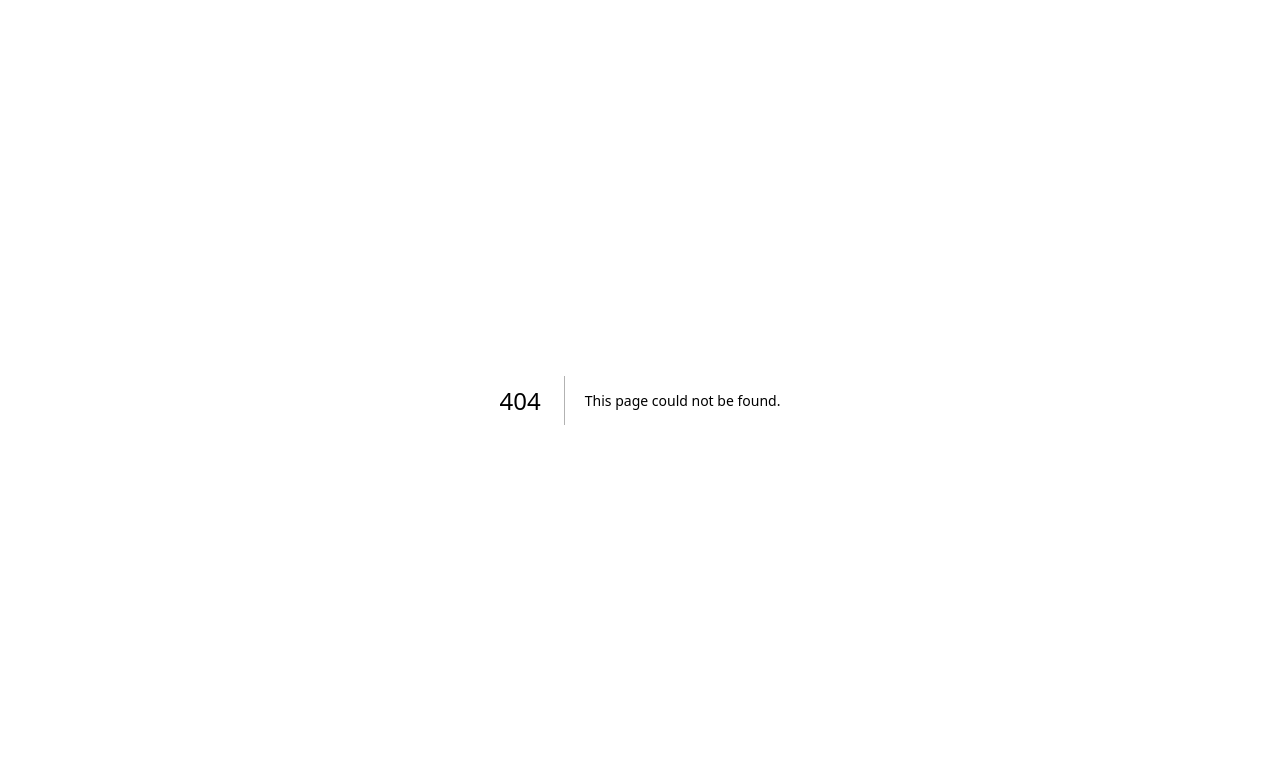
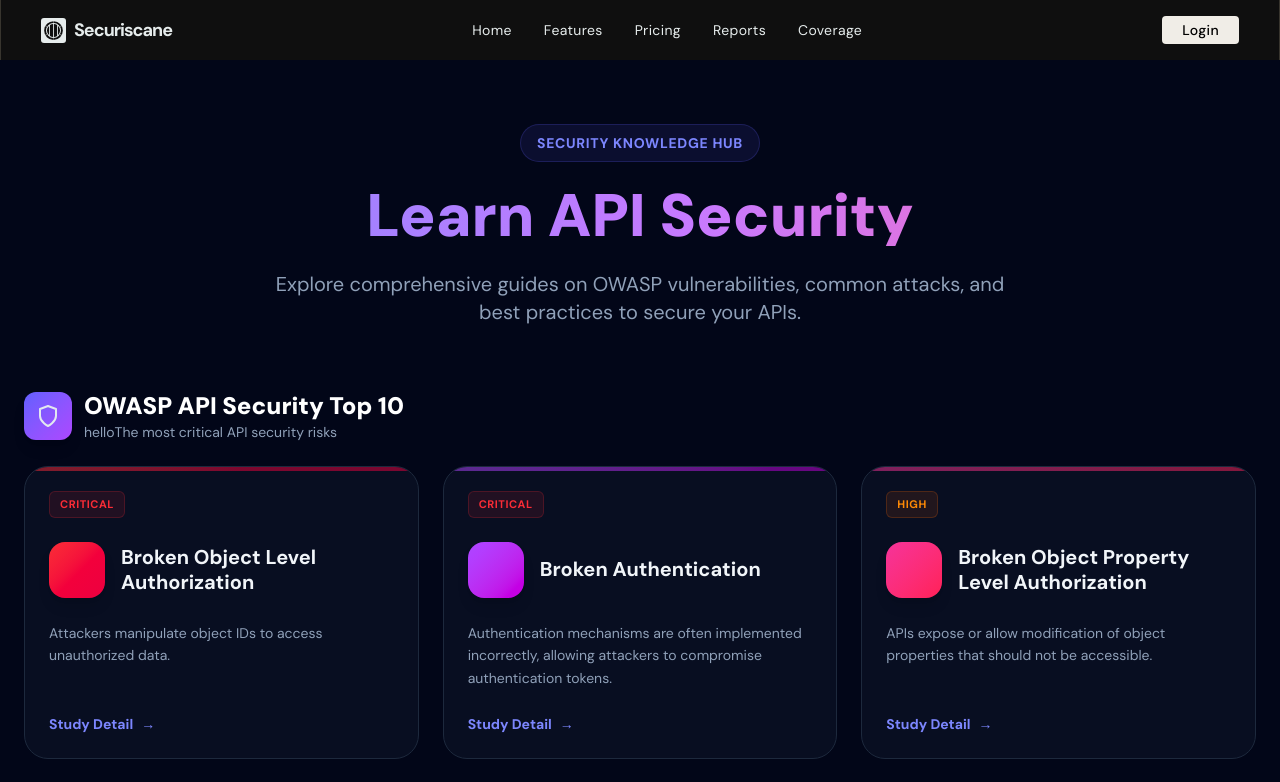
Before and after one commit to vikas-x7/Securiscan, a Next.js app: page /knowledge in a window 1280 px wide. Before the commit this address had no page. Shown: the top 782 px of the page. Built offline with nearby package versions, Linux system fonts and the light colour scheme.

Commit message:
feat: create knowledge base listing page

```diff
--- /dev/null
+++ b/src/app/knowledge/page.tsx
@@ -0,0 +1,142 @@
+"use client";
+
+import { motion } from "framer-motion";
+import Link from "next/link";
+import Navbar from "@/client/home/components/Navbar";
+import { knowledgeItems, knowledgeCategoriesList } from "./data";
+import { FiShield, FiCode, FiGlobe, FiLock, FiDatabase } from "react-icons/fi";
+
+const categoryIcons: Record<string, React.ReactNode> = {
+  owasp: <FiShield className="w-6 h-6" />,
+  vulnerabilities: <FiCode className="w-6 h-6" />,
+  "best-practices": <FiGlobe className="w-6 h-6" />,
+  authentication: <FiLock className="w-6 h-6" />,
+  "data-protection": <FiDatabase className="w-6 h-6" />,
+};
+
+const categoryColors: Record<string, string> = {
+  owasp: "from-indigo-500 to-purple-500",
+  vulnerabilities: "from-red-500 to-orange-500",
+  "best-practices": "from-green-500 to-emerald-500",
+  authentication: "from-blue-500 to-cyan-500",
+  "data-protection": "from-amber-500 to-yellow-500",
+};
+
+export default function KnowledgeBaseHub() {
+  const groupedItems = knowledgeCategoriesList.map((cat) => ({
+    ...cat,
+    items: knowledgeItems.filter((item) => item.category === cat.id),
+  }));
+
+  return (
+    <div className="min-h-screen bg-slate-950 text-slate-200 selection:bg-indigo-500/30">
+      <Navbar />
+
+      <div className="max-w-7xl mx-auto px-6 py-16">
+        <motion.div
+          initial={{ opacity: 0, y: -20 }}
+          animate={{ opacity: 1, y: 0 }}
+          className="text-center mb-16"
+        >
+          <div className="inline-flex items-center gap-2 px-4 py-2 rounded-full bg-indigo-500/10 border border-indigo-500/20 text-indigo-400 text-sm font-bold uppercase tracking-wider mb-6">
+            Security Knowledge Hub
+          </div>
+          <h1 className="text-4xl md:text-6xl font-black bg-gradient-to-r from-indigo-400 via-purple-400 to-pink-400 bg-clip-text text-transparent mb-6">
+            Learn API Security
+          </h1>
+          <p className="text-lg md:text-xl text-slate-400 max-w-3xl mx-auto">
+            Explore comprehensive guides on OWASP vulnerabilities, common
+            attacks, and best practices to secure your APIs.
+          </p>
+        </motion.div>
+
+        {groupedItems.map((category, catIndex) => (
+          <motion.div
+            key={category.id}
+            initial={{ opacity: 0, y: 20 }}
+            animate={{ opacity: 1, y: 0 }}
+            transition={{ delay: catIndex * 0.1 }}
+            className="mb-16"
+          >
+            <div className="flex items-center gap-3 mb-6">
+              <div
+                className={`w-12 h-12 rounded-xl flex items-center justify-center bg-gradient-to-br ${categoryColors[category.id]} shadow-lg`}
+              >
+                {categoryIcons[category.id]}
+              </div>
+              <div>
+                <h2 className="text-2xl font-black text-white">
+                  {category.name}
+                </h2>
+                <p className="text-sm text-slate-400">
+                  hello{category.description}
+                </p>
+              </div>
+            </div>
+
+            <div className="grid grid-cols-1 md:grid-cols-2 lg:grid-cols-3 gap-6">
+              {category.items.map((item, i) => (
+                <Link
+                  key={item.id}
+                  href={`/knowledge/${item.id}`}
+                  className="block focus:outline-none focus:ring-2 focus:ring-indigo-500/50 rounded-3xl"
+                >
+                  <motion.div
+                    initial={{ opacity: 0, scale: 0.95, y: 20 }}
+                    animate={{ opacity: 1, scale: 1, y: 0 }}
+                    transition={{
+                      delay: catIndex * 0.1 + i * 0.05,
+                      duration: 0.4,
+                    }}
+                    className="h-full p-6 rounded-3xl border border-slate-800 bg-slate-900/50 hover:bg-slate-800/80 hover:border-slate-700 transition-all duration-300 group hover:-translate-y-2 hover:shadow-[0_10px_40px_-10px_rgba(99,102,241,0.2)] relative overflow-hidden flex flex-col"
+                  >
+                    <div
+                      className={`absolute top-0 inset-x-0 h-1 bg-gradient-to-r ${item.color} opacity-50 group-hover:opacity-100 transition-opacity`}
+                    />
+
+                    <div className="flex items-center justify-between mb-6">
+                      {item.severity && (
+                        <span
+                          className={`px-2.5 py-1 rounded-md text-[11px] font-bold uppercase tracking-wider border ${
+                            item.severity === "Critical"
+                              ? "bg-red-500/10 text-red-500 border-red-500/20"
+                              : item.severity === "High"
+                                ? "bg-orange-500/10 text-orange-400 border-orange-500/20"
+                                : item.severity === "Medium"
+                                  ? "bg-yellow-500/10 text-yellow-400 border-yellow-500/20"
+                                  : "bg-blue-500/10 text-blue-400 border-blue-500/20"
+                          }`}
+                        >
+                          {item.severity}
+                        </span>
+                      )}
+                    </div>
+                    <div className="flex items-center gap-4 mb-4">
+                      <div
+                        className={`w-14 h-14 rounded-2xl flex items-center justify-center text-2xl bg-gradient-to-br ${item.color} shadow-lg shrink-0 group-hover:scale-110 group-hover:rotate-3 transition-transform duration-300 relative`}
+                      >
+                        <div className="absolute inset-0 bg-white/20 rounded-2xl mix-blend-overlay opacity-0 group-hover:opacity-100 transition-opacity" />
+                      </div>
+                      <h3 className="text-xl font-bold text-slate-100 leading-tight group-hover:text-transparent group-hover:bg-clip-text group-hover:bg-gradient-to-r group-hover:from-white group-hover:to-slate-400 transition-all">
+                        {item.title}
+                      </h3>
+                    </div>
+                    <p className="text-sm text-slate-400 leading-relaxed flex-1 mt-2">
+                      {item.shortDescription}
+                    </p>
+                    <div className="mt-6 flex items-center text-sm font-bold text-indigo-400 group-hover:text-indigo-300 transition-colors">
+                      Study Detail{" "}
+                      <span className="ml-2 group-hover:translate-x-1 transition-transform">
+                        →
+                      </span>
+                    </div>
+                  </motion.div>
+                </Link>
+              ))}
+            </div>
+          </motion.div>
+        ))}
+      </div>
+    </div>
+  );
+}
```
